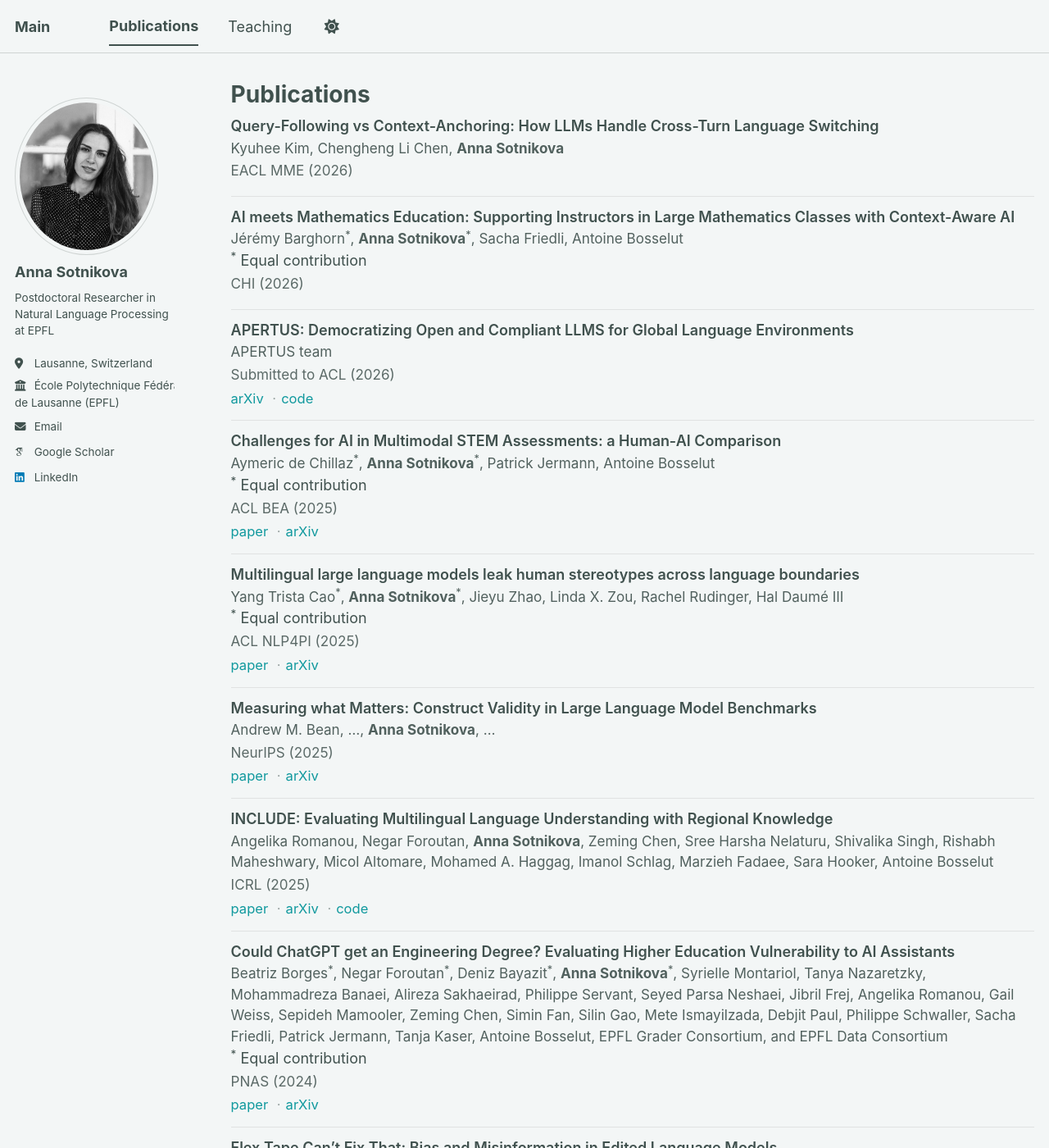
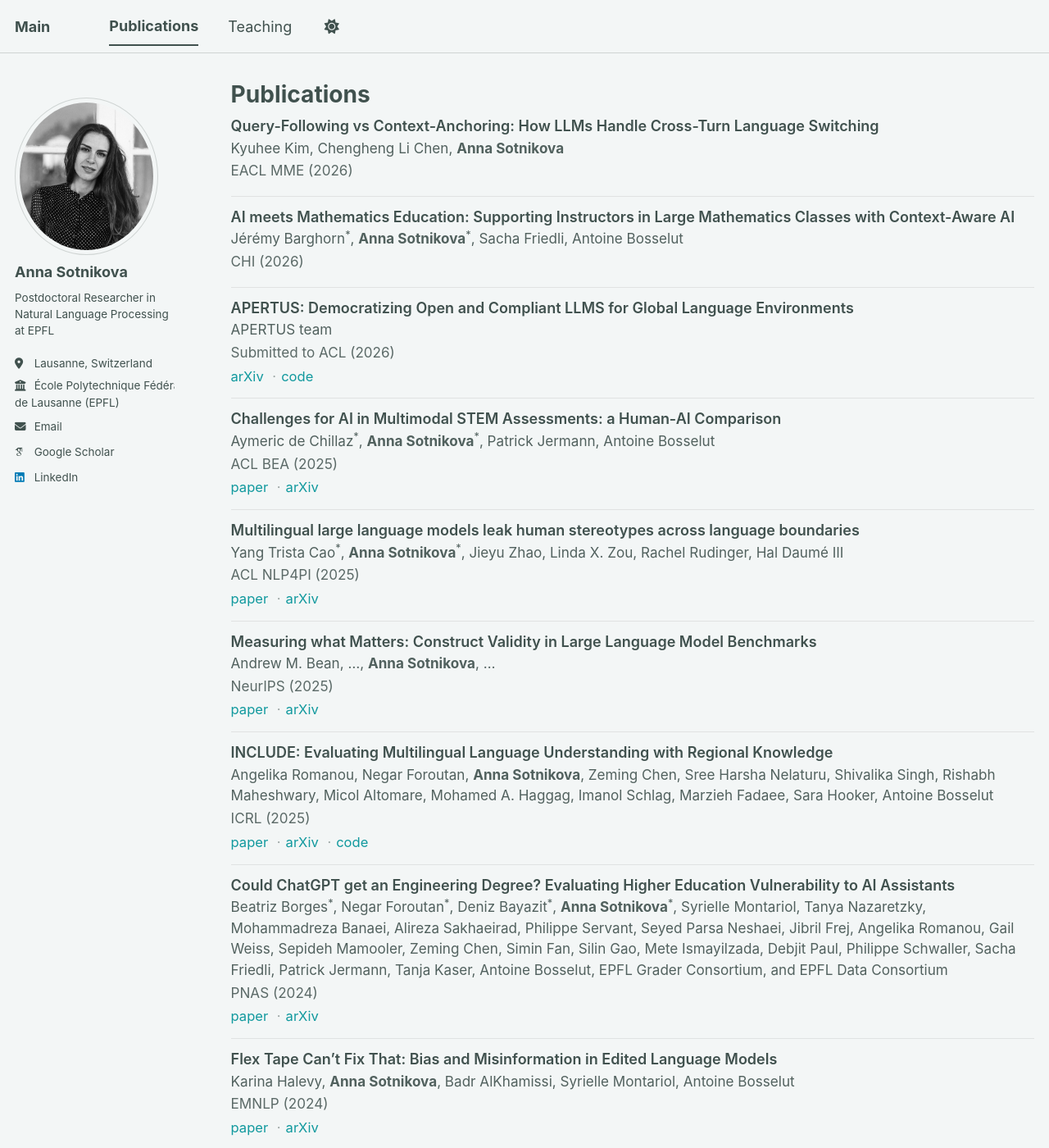
Before and after one commit to AnnaSou/annasou.github.io, a Jekyll site: the page built from _pages/publications.html, in a window 1280 px wide and 1400 px high. Shown: the whole window at 82% size. Built offline with Jekyll 4.4.1, drawn with Linux system fonts in a browser that asks for light colours; some web fonts are replaced; a script bundle is joined from its source files by our own code; library files that are not in the unit come from our copies; some of the changed text lies outside the part shown.

Commit message:
Update archive-single.html

```diff
--- a/_includes/archive-single.html
+++ b/_includes/archive-single.html
@@ -8,9 +8,7 @@
 <div class="pub-authors">
   {{ p.authors | replace: "Anna Sotnikova", "<strong>Anna Sotnikova</strong>" }}
 </div>
-{% if p.equalcontrib %}
-  <div class="pub-note"><sup>*</sup> Equal contribution</div>
-{% endif %}
+
 
   <div class="pub-venue">
     {% if p.venue %}<span class="pub-venue-name">{{ p.venue }}</span>{% endif %}
```
